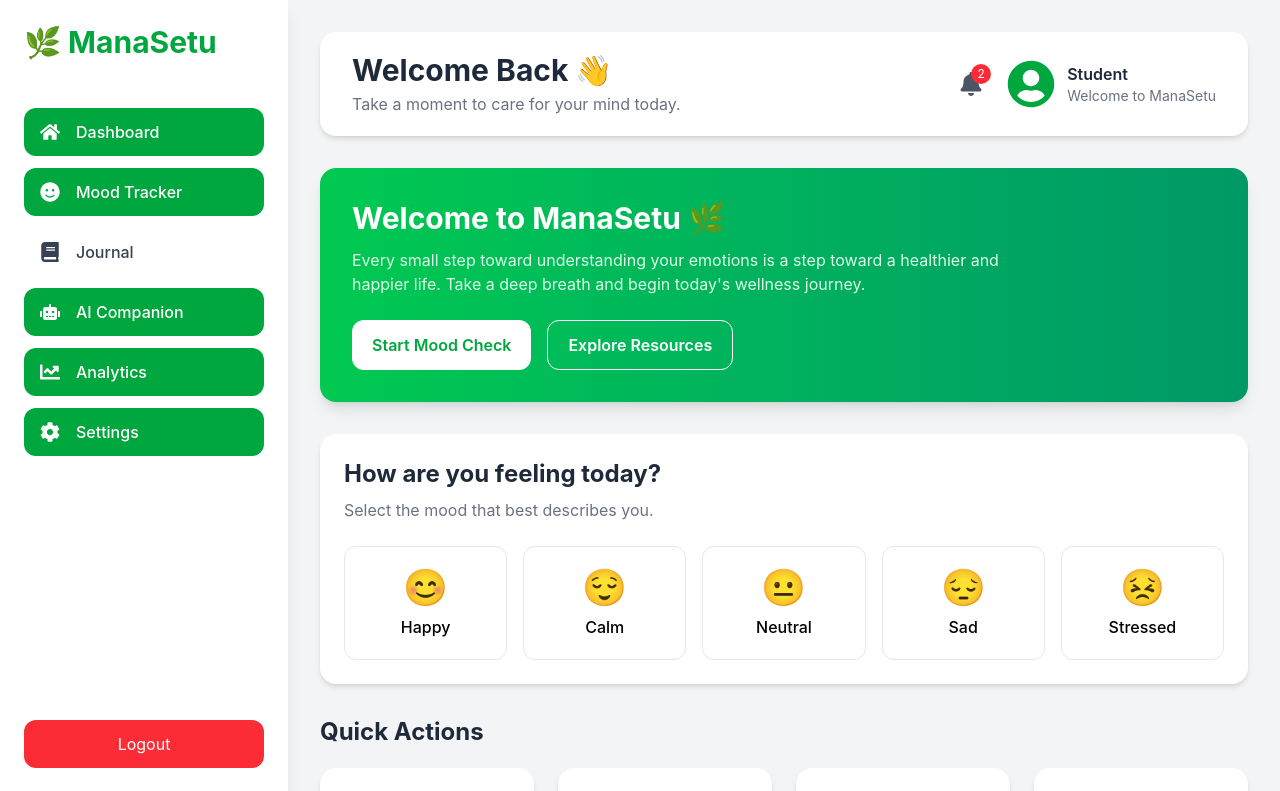
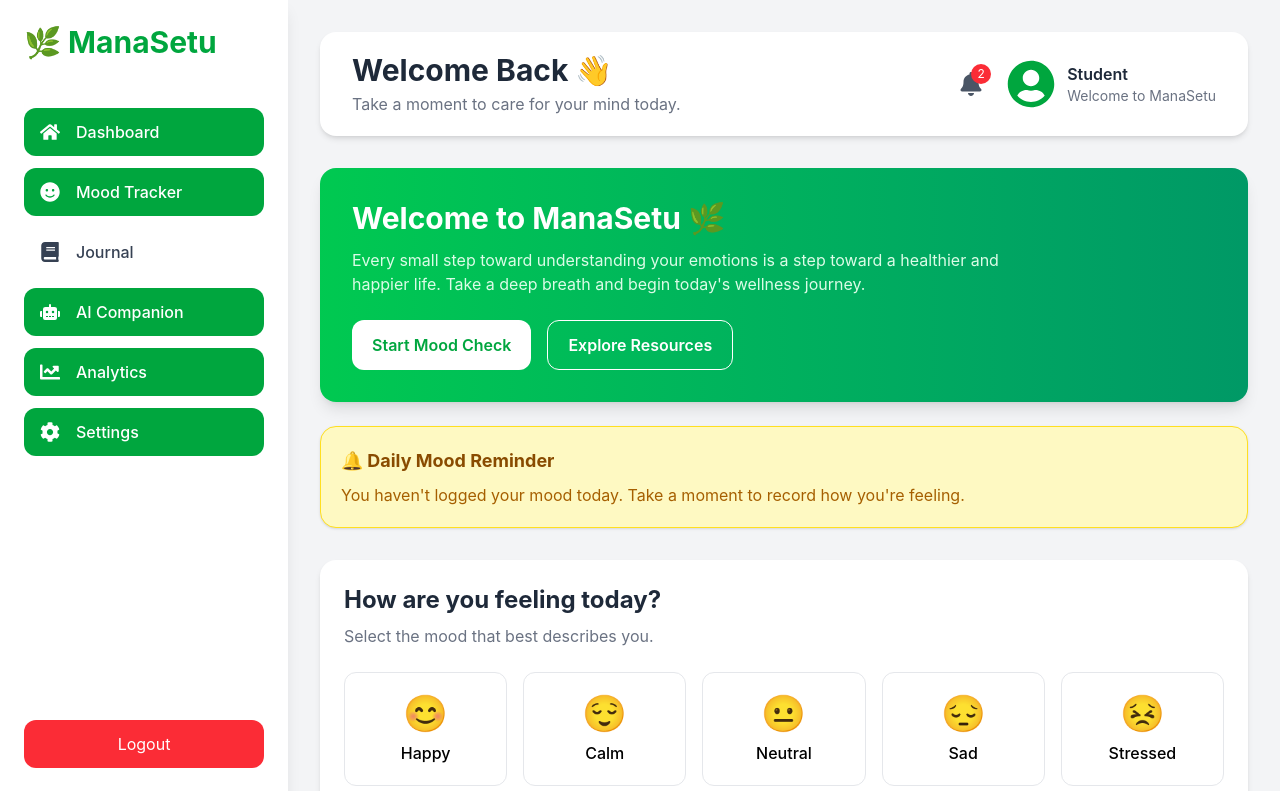
Before and after one commit to neha-gupta887/S-02-Mental-Health-Awareness-Campaign-for-First-Year-Students, a React (Vite) app: page /dashboard in a window 1280 px wide. Shown: the top 791 px of the page. Built offline with nearby package versions, Linux system fonts and the light colour scheme; no server answers.

Commit message:
Add daily mood reminder to dashboard

```diff
--- /dev/null
+++ b/src/components/MoodReminder.jsx
@@ -0,0 +1,32 @@
+import { useEffect, useState } from "react";
+import { getMoodHistory } from "../services/moodService";
+import { shouldShowReminder } from "../services/reminderService";
+
+function MoodReminder() {
+  const [showReminder, setShowReminder] = useState(false);
+
+  useEffect(() => {
+    const checkReminder = async () => {
+      const moods = await getMoodHistory();
+      setShowReminder(shouldShowReminder(moods));
+    };
+
+    checkReminder();
+  }, []);
+
+  if (!showReminder) return null;
+
+  return (
+    <div className="bg-yellow-100 border border-yellow-300 rounded-2xl p-5 mb-6 shadow">
+      <h2 className="text-lg font-bold text-yellow-800">
+        🔔 Daily Mood Reminder
+      </h2>
+
+      <p className="mt-2 text-yellow-700">
+        You haven't logged your mood today. Take a moment to record how you're feeling.
+      </p>
+    </div>
+  );
+}
+
+export default MoodReminder;
--- a/src/pages/Dashboard.jsx
+++ b/src/pages/Dashboard.jsx
@@ -5,6 +5,7 @@ import MoodSection from "../components/dashboard/MoodSection";
 import QuickActions from "../components/dashboard/QuickActions";
 import QuoteCard from "../components/dashboard/QuoteCard";
 import MoodHistory from "../components/dashboard/MoodHistory";
+import MoodReminder from "../components/MoodReminder";
 import { Link } from "react-router-dom";
 
 function Dashboard() {
@@ -23,11 +24,20 @@ function Dashboard() {
           <WelcomeCard />
         </div>
 
+        {/* Daily Mood Reminder */}
+        <div className="mt-6">
+          <MoodReminder />
+        </div>
+
         {/* Mood Section */}
-        <MoodSection />
+        <div className="mt-6">
+          <MoodSection />
+        </div>
 
         {/* Quick Actions */}
-        <QuickActions />
+        <div className="mt-6">
+          <QuickActions />
+        </div>
 
         {/* Analytics Button */}
         <div className="mt-6">
--- /dev/null
+++ b/src/services/reminderService.js
@@ -0,0 +1,13 @@
+// Check if today's mood has been logged
+
+export const shouldShowReminder = (moods) => {
+  if (!moods.length) return true;
+
+  const today = new Date().toDateString();
+
+  return !moods.some((mood) => {
+    if (!mood.createdAt) return false;
+
+    return mood.createdAt.toDate().toDateString() === today;
+  });
+};
```
